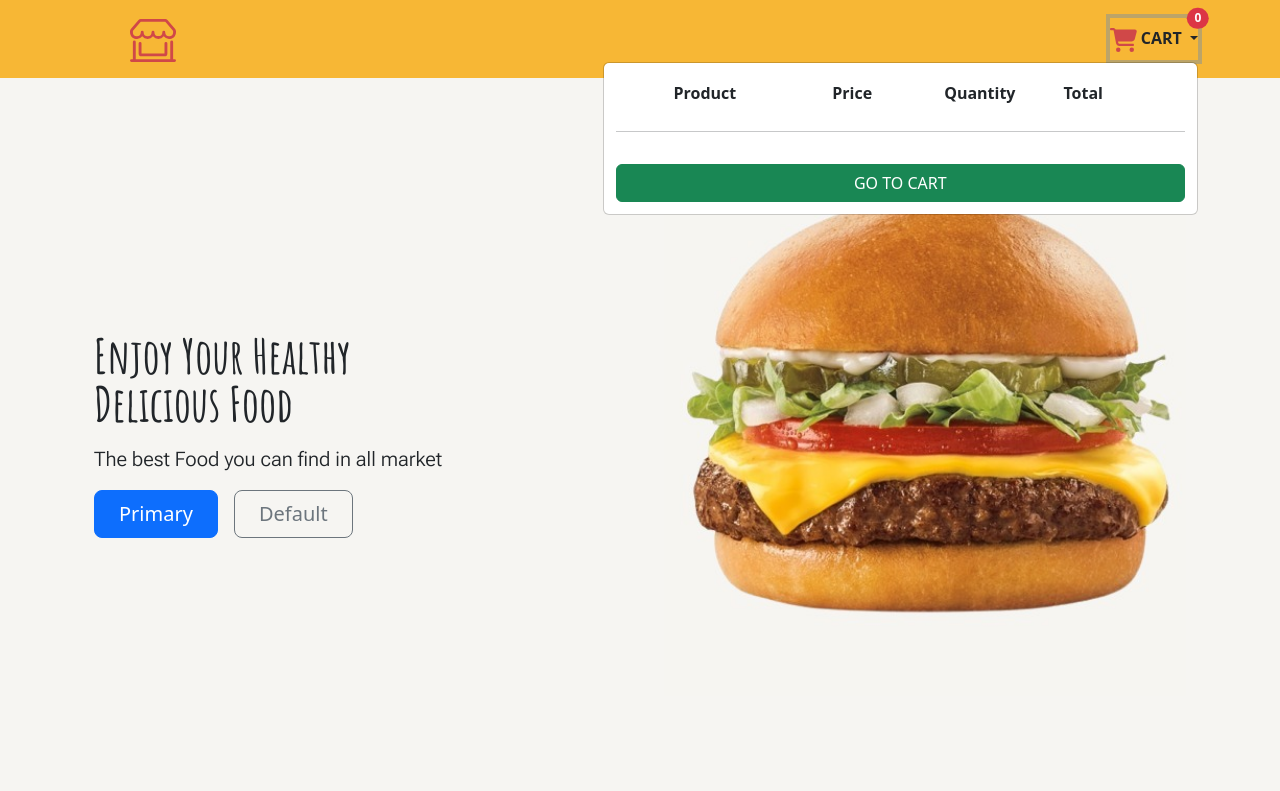
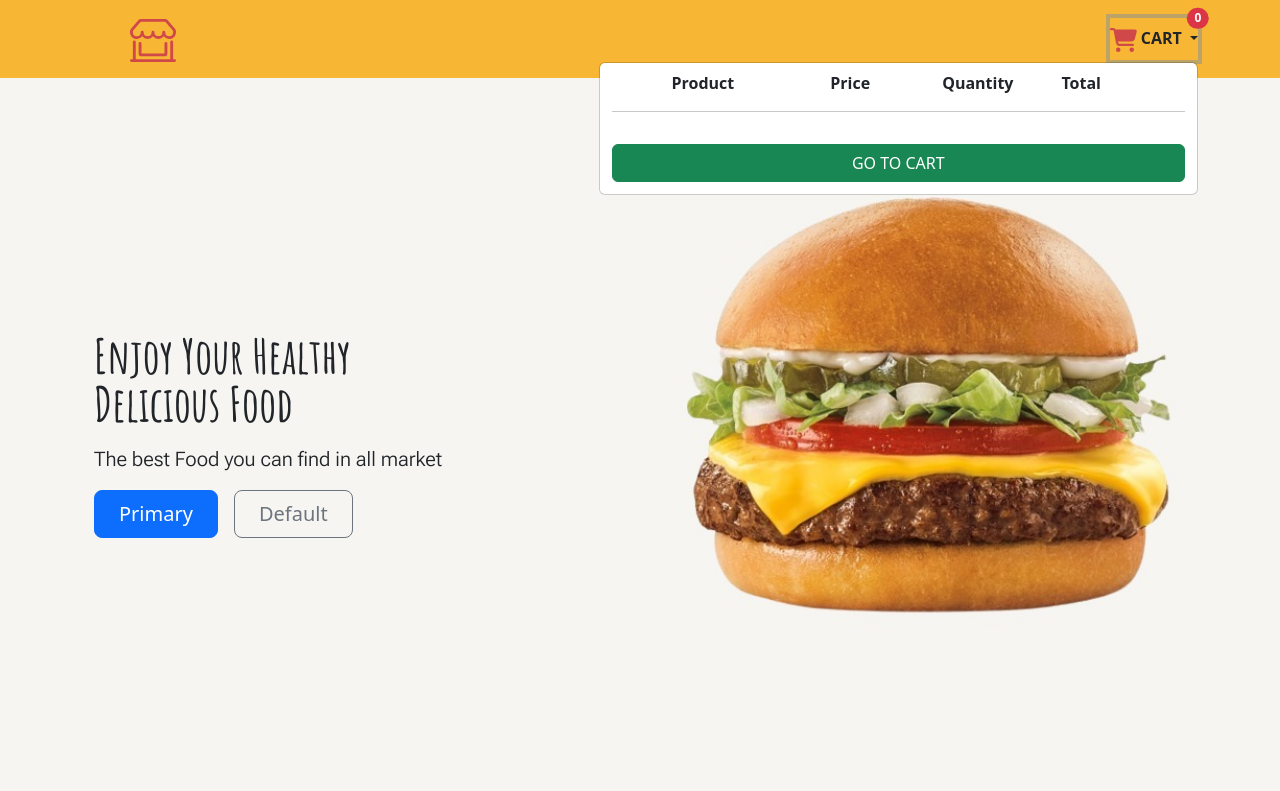
Before and after one commit to bardack134/Django-Food-App, a Django app: page / in a window 1280 px wide, after a click that opens the changed part. Shown: the top 791 px of the page. Run offline with Django 5.2, Linux system fonts and the light colour scheme; data comes from the database, SQL or seed files in the repository; both versions use the stored data as it was after the commit.

Commit message:
small and big screen cart

```diff
--- a/food/templates/food/base.html
+++ b/food/templates/food/base.html
@@ -52,165 +52,143 @@
                 </ul>
 
                 <!-- Start Cart -->
-                <!-- ms-auto is used to apply an automatic left margin -->
                 <ul class="navbar-nav ms-auto">
-
-                    <!-- nav item indicates that the element is a navigation item -->
-                    <!-- dropdown: This class is used to create a pull down menu component -->
-                    <li class="  nav-item dropdown ">
-
-                        <!-- dropdown-toggle indicates that it is a  pull down menu item. This is the link that opens the  pull down menu. -->
+                    <li class="nav-item dropdown">
                         <a class="nav-link dropdown-toggle position-relative" href="#" id="navbarDropdown" role="button"
                             data-bs-toggle="dropdown" aria-expanded="false">
-
-
-                            <!-- font awesome cart-->
-                            <svg xmlns="http://www.w3.org/2000/svg" height="24" width="27"
-                                viewBox="0 0 576 512"><!--!Font Awesome Free 6.6.0 by @fontawesome - https://fontawesome.com License - https://fontawesome.com/license/free Copyright 2024 Fonticons, Inc.-->
+                            <!-- Font Awesome cart icon -->
+                            <svg xmlns="http://www.w3.org/2000/svg" height="24" width="27" viewBox="0 0 576 512">
                                 <path fill="#d04848"
                                     d="M0 24C0 10.7 10.7 0 24 0L69.5 0c22 0 41.5 12.8 50.6 32l411 0c26.3 0 45.5 25 38.6 50.4l-41 152.3c-8.5 31.4-37 53.3-69.5 53.3l-288.5 0 5.4 28.5c2.2 11.3 12.1 19.5 23.6 19.5L488 336c13.3 0 24 10.7 24 24s-10.7 24-24 24l-288.3 0c-34.6 0-64.3-24.6-70.7-58.5L77.4 54.5c-.7-3.8-4-6.5-7.9-6.5L24 48C10.7 48 0 37.3 0 24zM128 464a48 48 0 1 1 96 0 48 48 0 1 1 -96 0zm336-48a48 48 0 1 1 0 96 48 48 0 1 1 0-96z" />
                             </svg>
-                            <!-- end font awesome -->
+                            <!-- End Font Awesome -->
+
+                            <!-- Number of items in the cart -->
+                            <span
+                                class="position-absolute top-0 start-100 translate-middle badge rounded-pill bg-danger">
+                                {{request.session.cart.items|length}}
+                            </span>
+                            <strong class="">CART</strong>
+                        </a>
+
+                        <!-- Dropdown menu for the cart -->
+                        <ul class="dropdown-menu dropdown-menu-end" aria-labelledby="navbarDropdown">
+
+                            <!--CART FOR SMALL SCREENS -->
+                            <!-- https://getbootstrap.com/docs/5.3/utilities/display/#hiding-elements -->
+                            <div class="container d-block d-md-none">
+                                <div class="container d-flex justify-content-between">
+                                    <div class="px-5 "><strong>Probando</strong></div>
+
+                                </div>
+
+                                <hr>
+
+                                {% for key, value in request.session.cart.items %}
+                                <div class="container d-flex justify-content-between">
+                                    <div class=" row align-self-center text-center">
+
+                                        <div class="col-12 align-self-center px-5">
+                                            <img src="{{value.image}}" alt="" class="img-thumbnail me-2" />
+                                        </div>
+
+                                        <div class="row align-self-center text-center">
+                                            <div class="col-4 "><strong>Price</strong></div>
+                                            <div class="col-4 offset-4 align-self-center ps-5">${{value.price}}</div>
+                                        </div>
+
+                                        <div class="row align-self-center text-center">
+                                            <div class="col-4 "><strong>Quantity</strong></div>
+                                            <div class="col-4 offset-4 align-self-center ps-5">{{value.quantity}}</div>
+                                        </div>
+
+                                        <div class="row align-self-center text-center">
+                                            <div class="col-4 "><strong>Subtotal</strong></div>
+                                            <div class="col-4 offset-4 align-self-center ps-5">${{value.subtotal}}</div>
+                                        </div>
 
 
-                            <!-- Code to show the number of items in the cart, in the nav bar -->
-                            <span
-                                class="position-absolute top-0 start-100 translate-middle badge rounded-pill bg-danger">
+                                        <a class="col-12 me-3" href="{% url 'food:delete_item' product_id=value.product_id %}">
+                                            <svg xmlns="http://www.w3.org/2000/svg" width="20" height="20"
+                                            fill="currentColor" class="bi bi-trash3 text-danger" viewBox="0 0 16 16">
+                                            <path
+                                            d="M6.5 1h3a.5.5 0 0 1 .5.5v1H6v-1a.5.5 0 0 1 .5-.5M11 2.5v-1A1.5 1.5 0 0 0 9.5 0h-3A1.5 1.5 0 0 0 5 1.5v1H1.5a.5.5 0 0 0 0 1h.538l.853 10.66A2 2 0 0 0 4.885 16h6.23a2 2 0 0 0 1.994-1.84l.853-10.66h.538a.5.5 0 0 0 0-1zm1.958 1-.846 10.58a1 1 0 0 1-.997.92h-6.23a1 1 0 0 1-.997-.92L3.042 3.5zm-7.487 1a.5.5 0 0 1 .528.47l.5 8.5a.5.5 0 0 1-.998.06L5 5.03a.5.5 0 0 1 .47-.53Zm5.058 0a.5.5 0 0 1 .47.53l-.5 8.5a.5.5 0 1 1-.998-.06l.5-8.5a.5.5 0 0 1 .528-.47M8 4.5a.5.5 0 0 1 .5.5v8.5a.5.5 0 0 1-1 0V5a.5.5 0 0 1 .5-.5" />
+                                        </svg>
+                                    </a>
+                                </div>
 
-                                {{request.session.cart.items|length}}
+                                </div>
+                                {% if not forloop.last %}
+                                <hr>
+                                {% endif %}
+                                {% endfor %}
 
-                            </span>
-                            <!-- end number of items -->
-                            <strong class=""> CART</strong>
-                        </a>
+                                <div class="pt-3 pb-1">
+                                    <button type="button" class="btn btn-success" style="width: 100%;">GO TO
+                                        CART</button>
+                                </div>
+                            </div>
+                            <!-- END CART FOR SMALL SCREENS -->
 
 
-                        <!-- "dropdown-menu-end": Align the menu to the right.  -->
-                        <!-- "dropdown-menu": Container for the dropdown menu. The items within this list (<li>) represent the menu options. -->
-                        <ul class="dropdown-menu dropdown-menu-end" aria-labelledby="navbarDropdow">
-                            <!-- aria-labelledby: This attribute indicates that the dropdown menu is associated with the element with the id navbarDropdown, for accessibility.     -->
 
-
-                            <!-- title of the products information inside the cart  -->
-                            <!-- Each cart item is represented by a 'dropdown-item'.  -->
-                            <li class="dropdown-item">
-
-
-                                <!--the following class Line up the titles and products equally in a row. -->
-                                <!-- https://getbootstrap.com/docs/5.3/utilities/flex/#justify-content -->
-                                <div class="container d-flex justify-content-between   d-none d-md-flex">
-
-
-                                    <!-- d-none d-md-flex to make titles hide and show according to the screen more information here https://getbootstrap.com/docs/5.3/layout/breakpoints/ -->
-
+                            <!-- CART FOR LARGE SCREENS -->
+                             <!-- https://getbootstrap.com/docs/5.3/utilities/display/#hiding-elements -->
+                            <div class="container d-none d-md-block">
+                                <div class="container container d-flex justify-content-center align-items-center">
                                     <div class="container px-5"><strong>Product</strong></div>
-
-                                    <div class="container px-5 "><strong>Price</strong></div>
-
-                                    <div class="container px-4 "><strong>Quantity</strong></div>
-
-                                    <div class="container px-4 "><strong>Total</strong></div>
-
-                                    <div class="container px-4 "><strong></strong></div>
+                                    <div class="container px-5"><strong>Price</strong></div>
+                                    <div class="container px-4"><strong>Quantity</strong></div>
+                                    <div class="container px-4"><strong>Total</strong></div>
+                                    <div class="container px-4"><strong></strong></div>
 
                                 </div>
+
+                                <hr>
+
+                                {% for key, value in request.session.cart.items %}
+                                <div class="container d-flex justify-content-center align-items-center">
+
+                                    <div class="container px-5">
+                                        <img src="{{value.image}}" alt="" class="img-thumbnail me-2" />
+                                    </div>
+
+                                    <div class="container px-5">{{value.price}}</div>
+
+                                    <div class="container ps-4">{{value.quantity}}</div>
+
+                                    <div class="container ps-4">${{value.subtotal}}</div>
+
+                                    <a class="me-3" href="{% url 'food:delete_item' product_id=value.product_id %}">
+                                        <svg xmlns="http://www.w3.org/2000/svg" width="20" height="20"
+                                            fill="currentColor" class="bi bi-trash3 text-danger" viewBox="0 0 16 16">
+                                            <path
+                                                d="M6.5 1h3a.5.5 0 0 1 .5.5v1H6v-1a.5.5 0 0 1 .5-.5M11 2.5v-1A1.5 1.5 0 0 0 9.5 0h-3A1.5 1.5 0 0 0 5 1.5v1H1.5a.5.5 0 0 0 0 1h.538l.853 10.66A2 2 0 0 0 4.885 16h6.23a2 2 0 0 0 1.994-1.84l.853-10.66h.538a.5.5 0 0 0 0-1zm1.958 1-.846 10.58a1 1 0 0 1-.997.92h-6.23a1 1 0 0 1-.997-.92L3.042 3.5zm-7.487 1a.5.5 0 0 1 .528.47l.5 8.5a.5.5 0 0 1-.998.06L5 5.03a.5.5 0 0 1 .47-.53Zm5.058 0a.5.5 0 0 1 .47.53l-.5 8.5a.5.5 0 1 1-.998-.06l.5-8.5a.5.5 0 0 1 .528-.47M8 4.5a.5.5 0 0 1 .5.5v8.5a.5.5 0 0 1-1 0V5a.5.5 0 0 1 .5-.5" />
+                                        </svg>
+                                    </a>
+                                </div>
+                                {% if not forloop.last %}
+                                <hr>
+                                {% endif %}
+                                {% endfor %}
+
+                                <div class="pt-3 pb-1">
+                                    <button type="button" class="btn btn-success" style="width: 100%;">GO TO
+                                        CART</button>
+                                </div>
+                            </div>
+                            <!-- END CART FOR LARGE SCREENS -->
+
+                        </ul>
+                    </li>
+                </ul>
+                <!-- End Cart -->
 
 
 
 
-                            </li>
+            </div>
 
-
-
-                            <li class="container">
-                                <!-- horizontal line -->
-                                <hr>
-                            </li>
-
-
-                            {% for key, value in request.session.cart.items %}
-
-                            <!-- Cart products are saved in the 'request.session' so we can easily access them -->
-
-                            <!-- cart elements or cart products with his information -->
-                            <li>
-
-                                <div class="  dropdown-item" href="#">
-                                    <!-- Each cart item is represented by a 'dropdown-item'.  -->
-
-
-                                    <div class="container d-flex flex-sm-column justify-content-between">
-
-                                        <div class="row">
-
-                                            <div class="col-12 col-sm-2 mb-2 pe-5 me-3">
-
-                                                <img src="{{value.image}}" alt="" class="img-thumbnail me-2 " />
-                                            </div>
-
-                                            <div class="col-12 col-sm-2 mb-2  me-3">
-                                                {{value.price}}
-                                            </div>
-
-                                            <div class="col-12 col-sm-2 mb-2  me-3">
-                                                {{value.quantity}}
-                                            </div>
-
-                                            <div class="col-12 col-sm-2 mb-2  me-3">
-                                                $ {{value.subtotal}}
-                                            </div>
-
-                                            <!-- delete font awesome -->
-                                            <a class="col-12 col-sm-2 mb-2  me-3"
-                                                href="{% url 'food:delete_item' product_id=value.product_id %}">
-                                                <svg xmlns="http://www.w3.org/2000/svg" width="20" height="20"
-                                                    fill="currentColor" class="bi bi-trash3 text-danger"
-                                                    viewBox="0 0 16 16">
-                                                    <path
-                                                        d="M6.5 1h3a.5.5 0 0 1 .5.5v1H6v-1a.5.5 0 0 1 .5-.5M11 2.5v-1A1.5 1.5 0 0 0 9.5 0h-3A1.5 1.5 0 0 0 5 1.5v1H1.5a.5.5 0 0 0 0 1h.538l.853 10.66A2 2 0 0 0 4.885 16h6.23a2 2 0 0 0 1.994-1.84l.853-10.66h.538a.5.5 0 0 0 0-1zm1.958 1-.846 10.58a1 1 0 0 1-.997.92h-6.23a1 1 0 0 1-.997-.92L3.042 3.5zm-7.487 1a.5.5 0 0 1 .528.47l.5 8.5a.5.5 0 0 1-.998.06L5 5.03a.5.5 0 0 1 .47-.53Zm5.058 0a.5.5 0 0 1 .47.53l-.5 8.5a.5.5 0 1 1-.998-.06l.5-8.5a.5.5 0 0 1 .528-.47M8 4.5a.5.5 0 0 1 .5.5v8.5a.5.5 0 0 1-1 0V5a.5.5 0 0 1 .5-.5" />
-                                                </svg>
-
-                                            </a>
-                                        </div>
-                                    </div>
-
-
-
-                                </div>
-                            </li>
-
-                            <!-- The following code is to avoid having a horizontal line between the last product in the list and the button -->
-                            <!-- https://docs.djangoproject.com/en/5.0/ref/templates/builtins/ -->
-                            {% if not forloop.last %}
-                            <li class="container">
-                                <!-- horizontal line /True if this is the last time through the loop  -->
-                                <hr>
-                            </li>
-                            {% endif %}
-
-                            <!-- bugging proccess, checking if value.type has a value -->
-                            <!-- <p>product_id: {{ value.product_id }}, product_type: {{ value.type }}</p> -->
-                            {% endfor %}
-
-                            <!-- end cart elements -->
-
-                            <div class="container pt-3 pb-1 ">
-
-                                <button type="button" class=" btn btn-success" style="width: 100%;">
-                                    GO TO CART
-                                </button>
-
-                            </div>
-
-                        </ul>
-                    </li>
-                </ul>
-
-                <!-- Finish Cart -->
-
-
-
-            </div>
         </div>
     </header>
 
--- a/food/views.py
+++ b/food/views.py
@@ -144,6 +144,7 @@ def clean_cart(request):
 
 
 
+
 """STEPS I DID TO CREATE THE PROYECT """
 
 
```
Also changed, not shown: food/static/js/quantity.js (+0 -72 lines), db.sqlite3.
